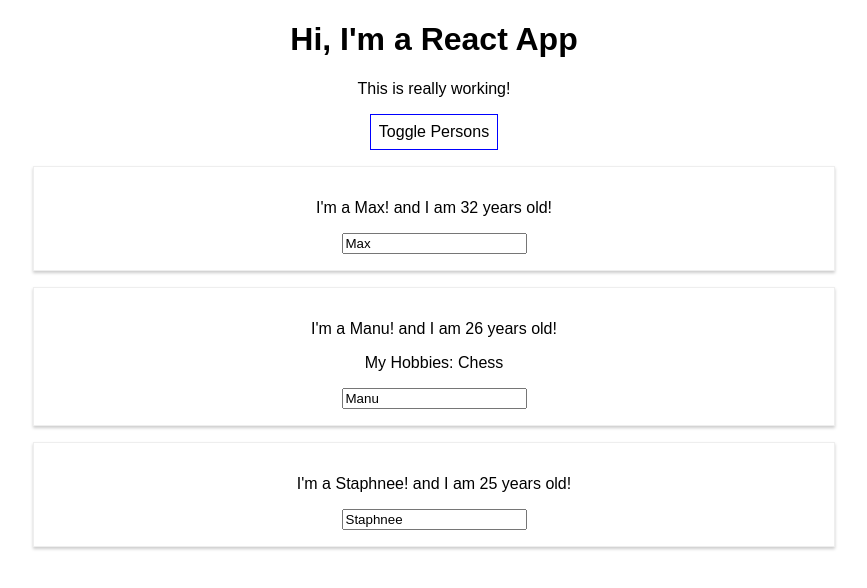
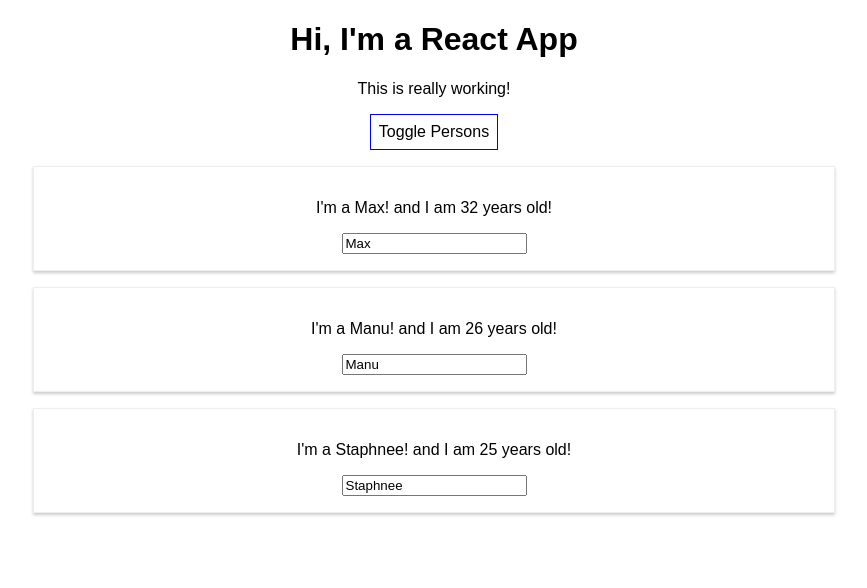
Before and after one commit to saurabh-opoyi/react-complete-guide, a React (Create React App) app: page / in a window 1280 px wide. Both pictures are taken after a click on the button "Toggle Persons". Shown: the top 588 px of the page, without its empty margins (206-1073 px from the left). Built offline with nearby package versions, Linux system fonts and the light colour scheme.

Commit message:
Outputting Lists

```diff
--- a/src/App.js
+++ b/src/App.js
@@ -53,14 +53,11 @@
     if(this.state.showPersons) {
       persons = (
         <div>
-          <Person
-              name={this.state.persons[0].name} age={this.state.persons[0].age}/>
-          <Person click={this.switchNameHandler.bind(this,'Maxi')}
-              name={this.state.persons[1].name}
-              age={this.state.persons[1].age}
-              changed={this.nameChangeHandler}>My Hobbies: Chess</Person>
-          <Person
-              name={this.state.persons[2].name} age={this.state.persons[2].age}/>
+          {this.state.persons.map(person=>{
+              return <Person
+                       name= {person.name}
+                       age= {person.age} />
+          })}
         </div>
       );
     }
```
